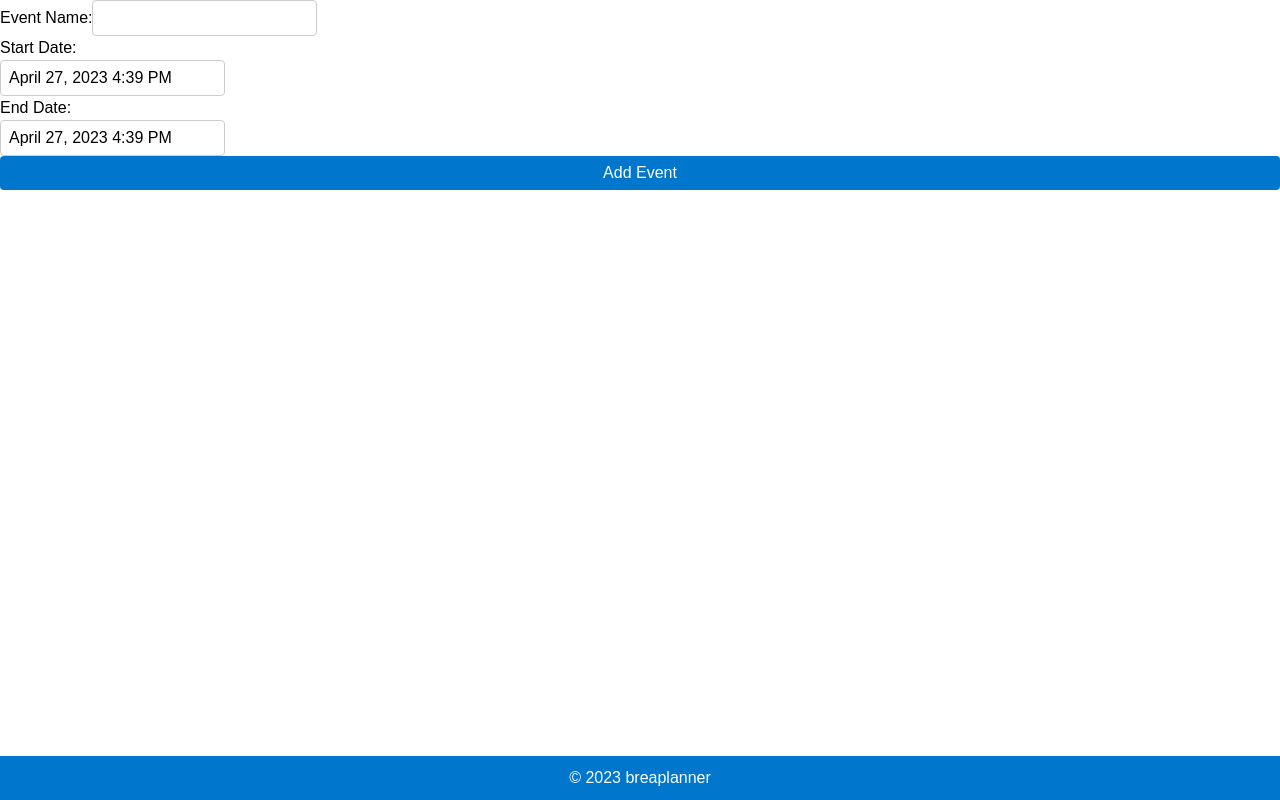
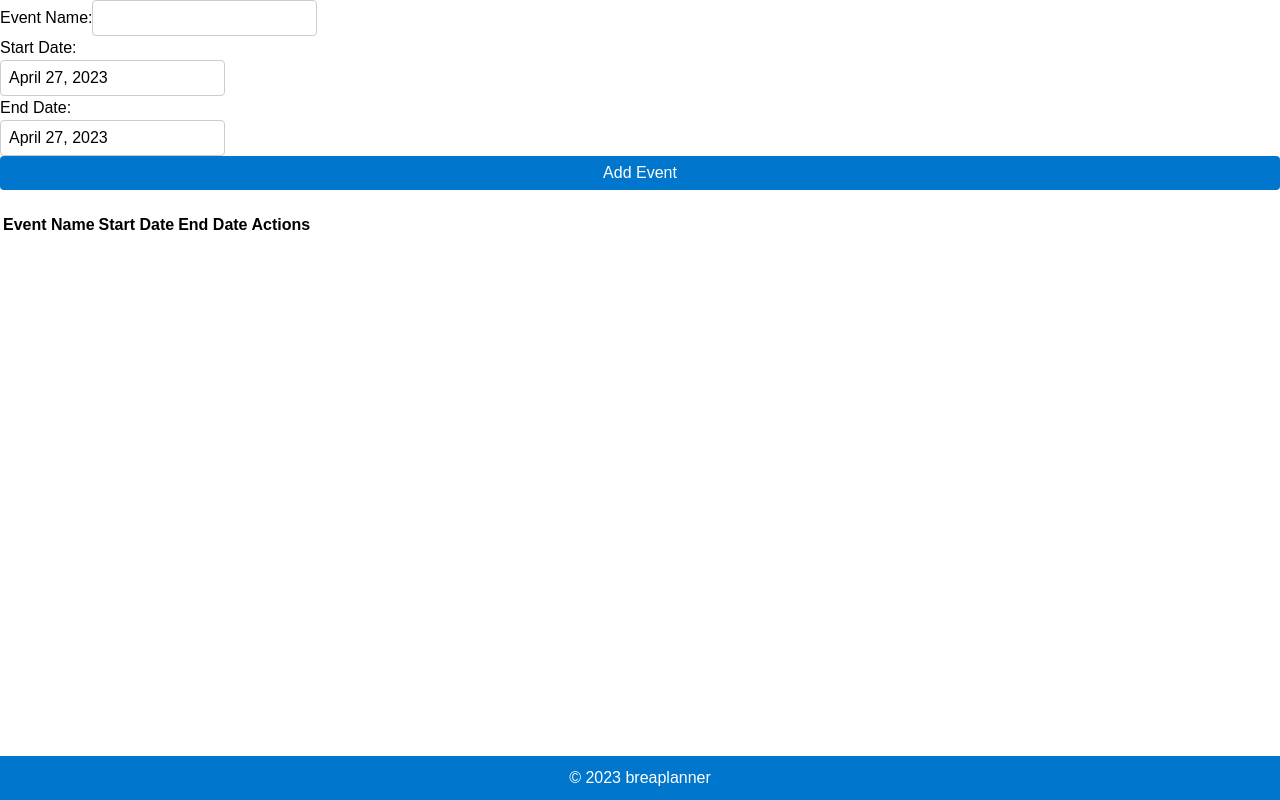
Before and after one commit to Partchworkboy/Planner, a React (Create React App) app: page / in a window 1280 px wide. Built offline with nearby package versions, Linux system fonts and the light colour scheme.

Commit message:
Update App.js

```diff
--- a/src/App.js
+++ b/src/App.js
@@ -34,11 +34,7 @@ const AddEventForm = ({ addEvent }) => {
           id="startDate"
           selected={startDate}
           onChange={date => setStartDate(date)}
-          showTimeSelect
-          timeFormat="HH:mm"
-          timeIntervals={15}
-          timeCaption="time"
-          dateFormat="MMMM d, yyyy h:mm aa"
+          dateFormat="MMMM d, yyyy"
         />
       </div>
       <div className="form-group">
@@ -48,11 +44,7 @@ const AddEventForm = ({ addEvent }) => {
           id="endDate"
           selected={endDate}
           onChange={date => setEndDate(date)}
-          showTimeSelect
-          timeFormat="HH:mm"
-          timeIntervals={15}
-          timeCaption="time"
-          dateFormat="MMMM d, yyyy h:mm aa"
+          dateFormat="MMMM d, yyyy"
         />
       </div>
       <button type="submit">Add Event</button>
@@ -62,21 +54,33 @@ const AddEventForm = ({ addEvent }) => {
 
 function EventList({ events, onToggle, onDelete }) {
   return (
-    <ul>
-      {events.map(event => (
-        <li key={event.id}>
-          <label>
-            <input
-              type="checkbox"
-              checked={event.isDone}
-              onChange={() => onToggle(event.id)}
-            />
-            {event.name} - {event.startDate} to {event.endDate}
-          </label>
-          <button onClick={() => onDelete(event.id)}>Delete</button>
-        </li>
-      ))}
-    </ul>
+    <div className="event-list-container">
+      <table className="event-list">
+        <thead>
+          <tr>
+            <th>Event Name</th>
+            <th>Start Date</th>
+            <th>End Date</th>
+            <th>Actions</th>
+          </tr>
+        </thead>
+        <tbody>
+          {events.map(event => (
+            <tr key={event.id}>
+              <td>{event.name}</td>
+              <td>{event.startDate.toLocaleDateString()}</td>
+              <td>{event.endDate.toLocaleDateString()}</td>
+              <td>
+                <button onClick={() => onToggle(event.id)}>
+                  {event.isDone ? "Undo" : "Done"}
+                </button>
+                <button onClick={() => onDelete(event.id)}>Delete</button>
+              </td>
+            </tr>
+          ))}
+        </tbody>
+      </table>
+    </div>
   );
 }
 
```
